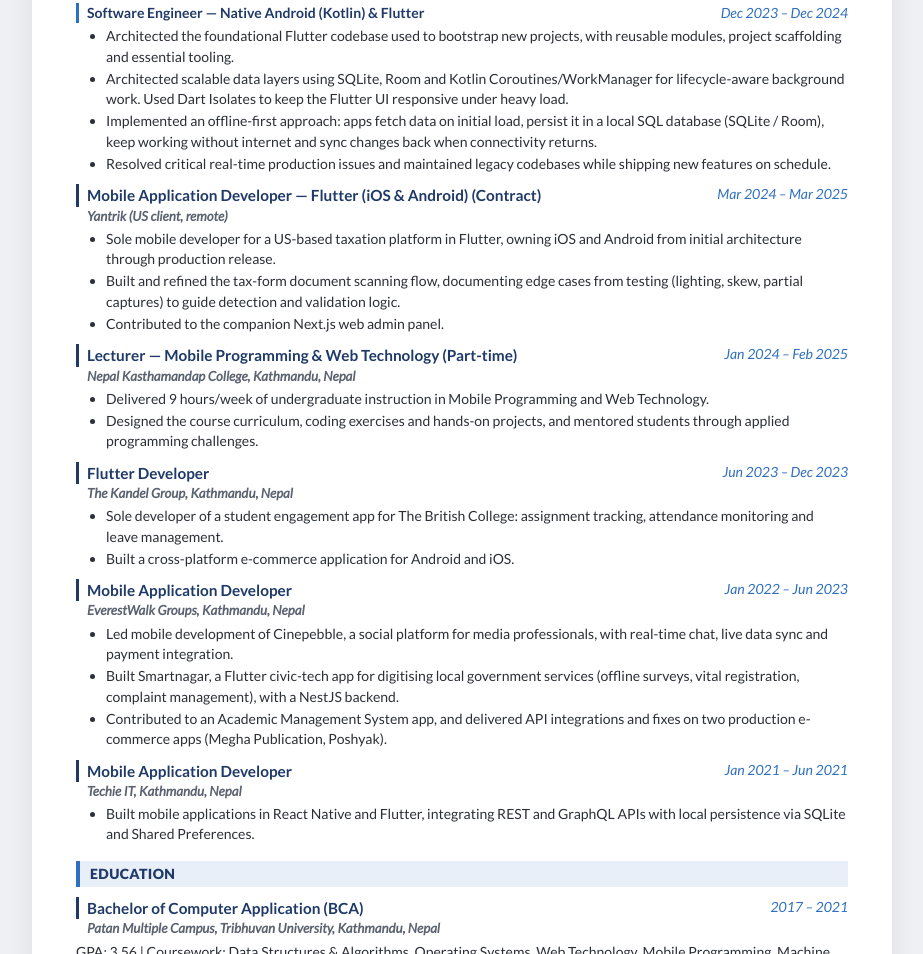
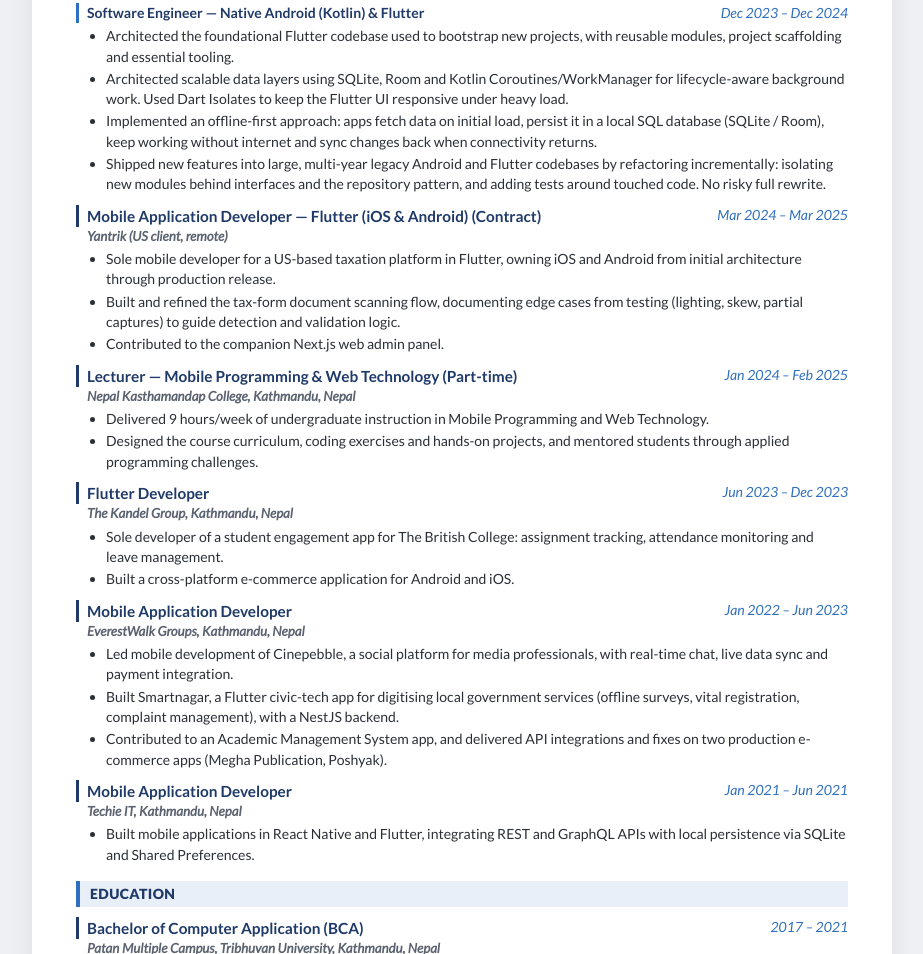
Before and after one commit to iamprawesh/iamprawesh.github.io, a plain HTML site: page cv.html in a window 1280 px wide. Shown: the part 990-1944 px from the top of the page, without its empty margins (178-1101 px from the left). Drawn offline with Linux system fonts and the light colour scheme.

Commit message:
Describe legacy feature work in more technical terms
Co-Authored-By: Claude Opus 5.5 <noreply@anthropic.com>

```diff
--- a/cv.html
+++ b/cv.html
@@ -79,7 +79,7 @@
     <li>Architected the foundational Flutter codebase used to bootstrap new projects, with reusable modules, project scaffolding and essential tooling.</li>
     <li>Architected scalable data layers using SQLite, Room and Kotlin Coroutines/WorkManager for lifecycle-aware background work. Used Dart Isolates to keep the Flutter UI responsive under heavy load.</li>
     <li>Implemented an offline-first approach: apps fetch data on initial load, persist it in a local SQL database (SQLite / Room), keep working without internet and sync changes back when connectivity returns.</li>
-    <li>Resolved critical real-time production issues and maintained legacy codebases while shipping new features on schedule.</li>
+    <li>Shipped new features into large, multi-year legacy Android and Flutter codebases by refactoring incrementally: isolating new modules behind interfaces and the repository pattern, and adding tests around touched code. No risky full rewrite.</li>
   </ul>
 
   <div class="org"><b>Mobile Application Developer — Flutter (iOS &amp; Android) (Contract)</b><span class="date">Mar 2024 – Mar 2025</span></div>
```
Also changed, not shown: index.html (+1 -0 lines).
